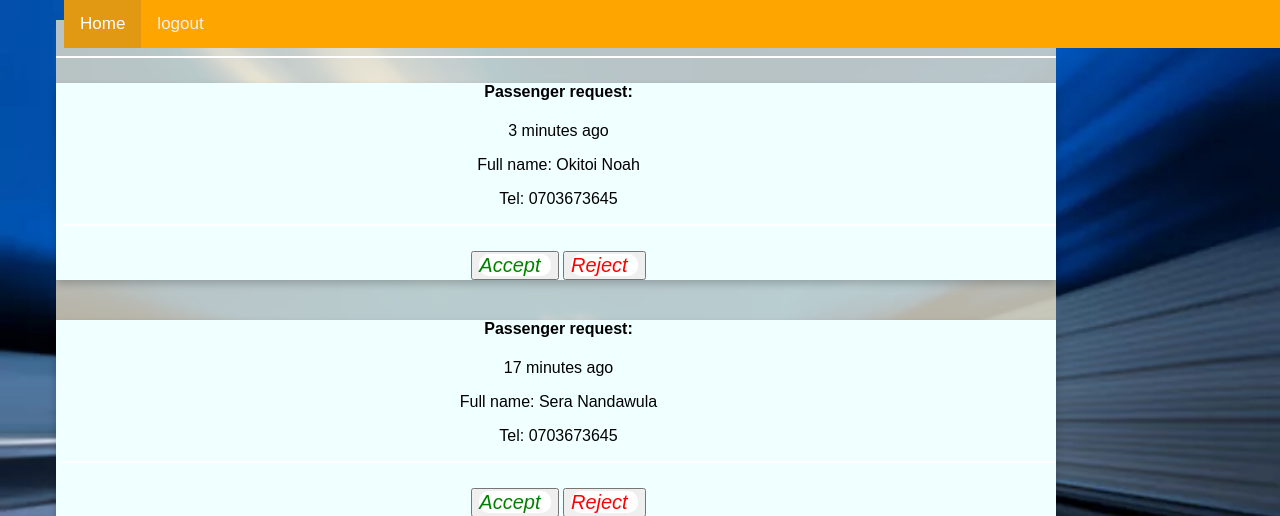
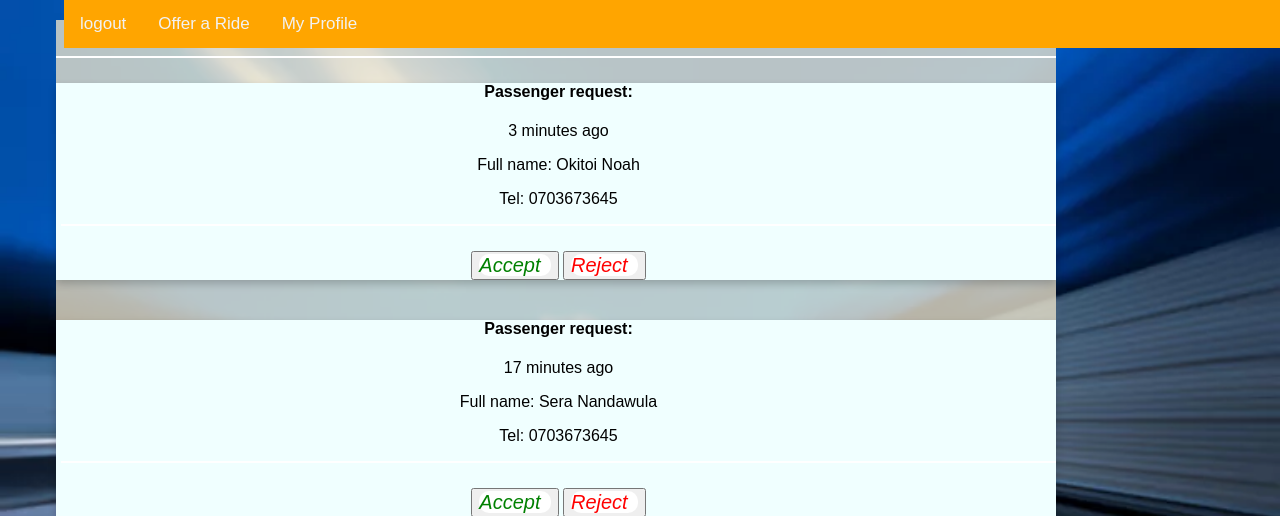
Before and after one commit to nokitoi/RideMyWay, a Flask app: template UI/templates/requests.html in a window 1280 px wide. Shown: the top 516 px of the page. Run offline with Flask 2, Linux system fonts and the light colour scheme; the template is opened without the code that fills it, so the values that code supplies are empty.

Commit message:
add changes

```diff
--- a/UI/templates/requests.html
+++ b/UI/templates/requests.html
@@ -9,8 +9,9 @@
 </head>
 <body>
     <div class="topnav">
-        <a class="active" href="index.html">Home</a>
         <a href="index.html">logout</a>
+        <a href="Driver.html">Offer a Ride</a>
+        <a href="driverProfile.html">My Profile</a>
     </div>
     <!...view passenger requests...!>
     <div class="view">
```
